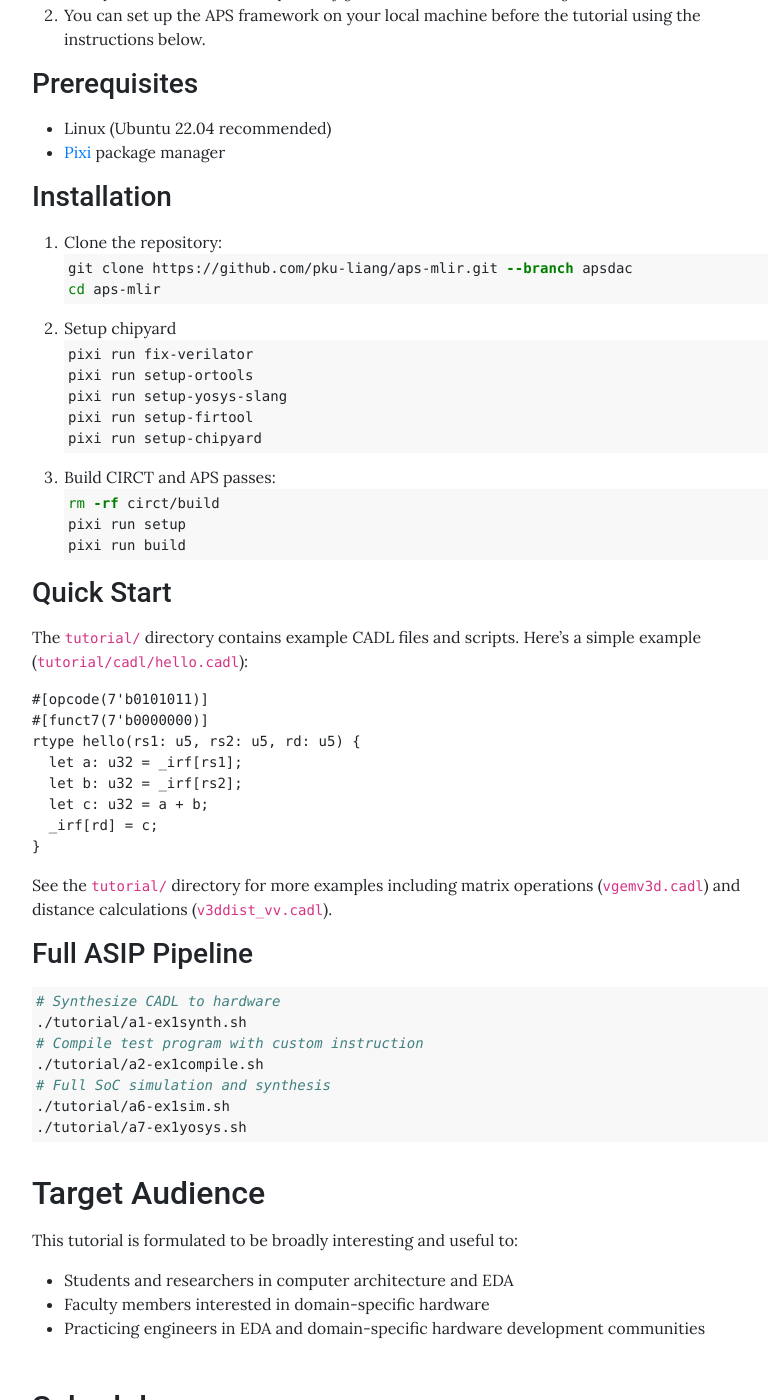
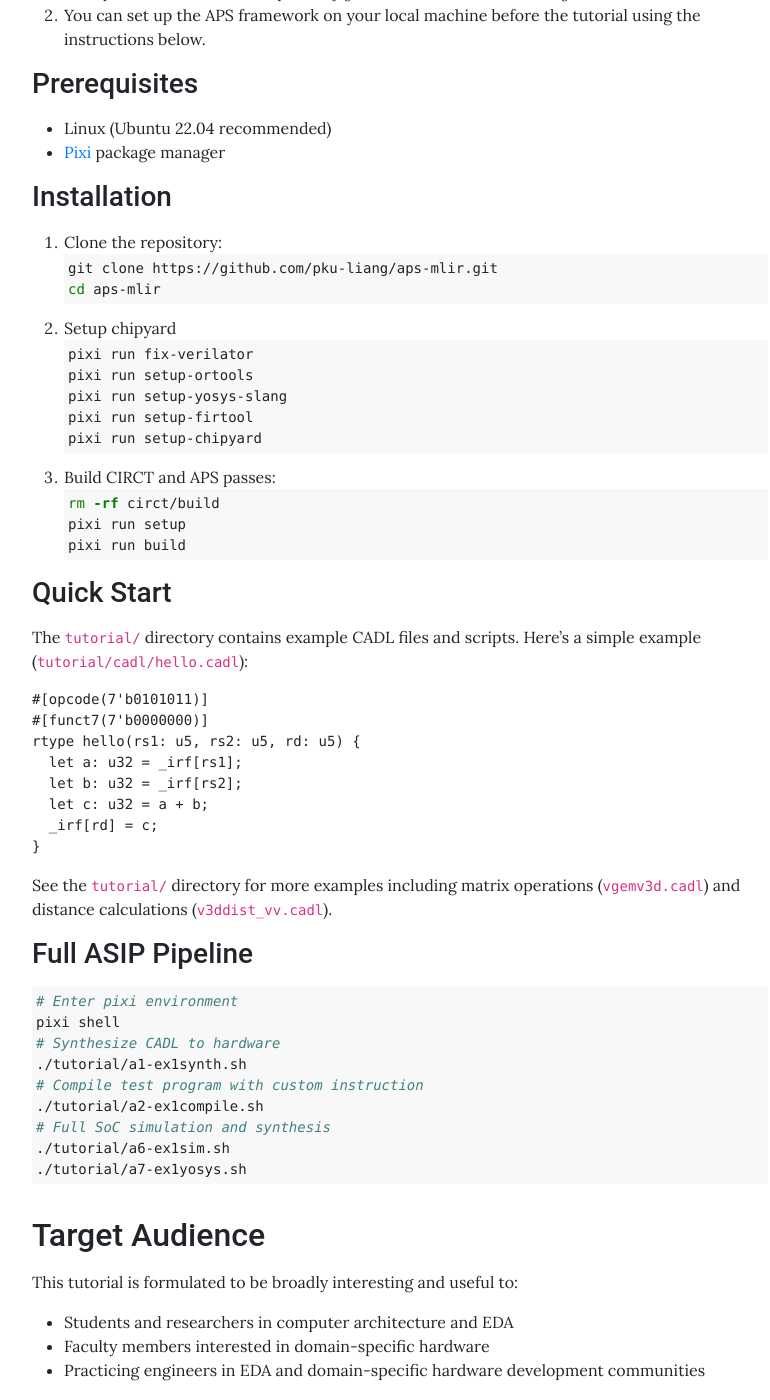
Before and after one commit to ericlyun/aps-website, a Jekyll site: the page built from pages/tutorials/aspdac-2026.md, in a window 1280 px wide and 1400 px high, scrolled down 1536 px. Shown: the whole window, without its empty margins (240-1010 px from the left). Built offline with Jekyll 4.4.1, drawn with Linux system fonts in a browser that asks for light colours.

Commit message:
Revise installation steps and add pixi shell command
Updated installation instructions and added pixi environment setup.

````diff
--- a/pages/tutorials/aspdac-2026.md
+++ b/pages/tutorials/aspdac-2026.md
@@ -59,7 +59,7 @@ We provide two options for hands-on setup:
 
 1. Clone the repository:
 ```bash
-git clone https://github.com/pku-liang/aps-mlir.git --branch apsdac
+git clone https://github.com/pku-liang/aps-mlir.git
 cd aps-mlir
 ```
 
@@ -99,6 +99,8 @@ See the `tutorial/` directory for more examples including matrix operations (`vg
 ### Full ASIP Pipeline
 
 ```bash
+# Enter pixi environment
+pixi shell
 # Synthesize CADL to hardware
 ./tutorial/a1-ex1synth.sh
 # Compile test program with custom instruction
````
